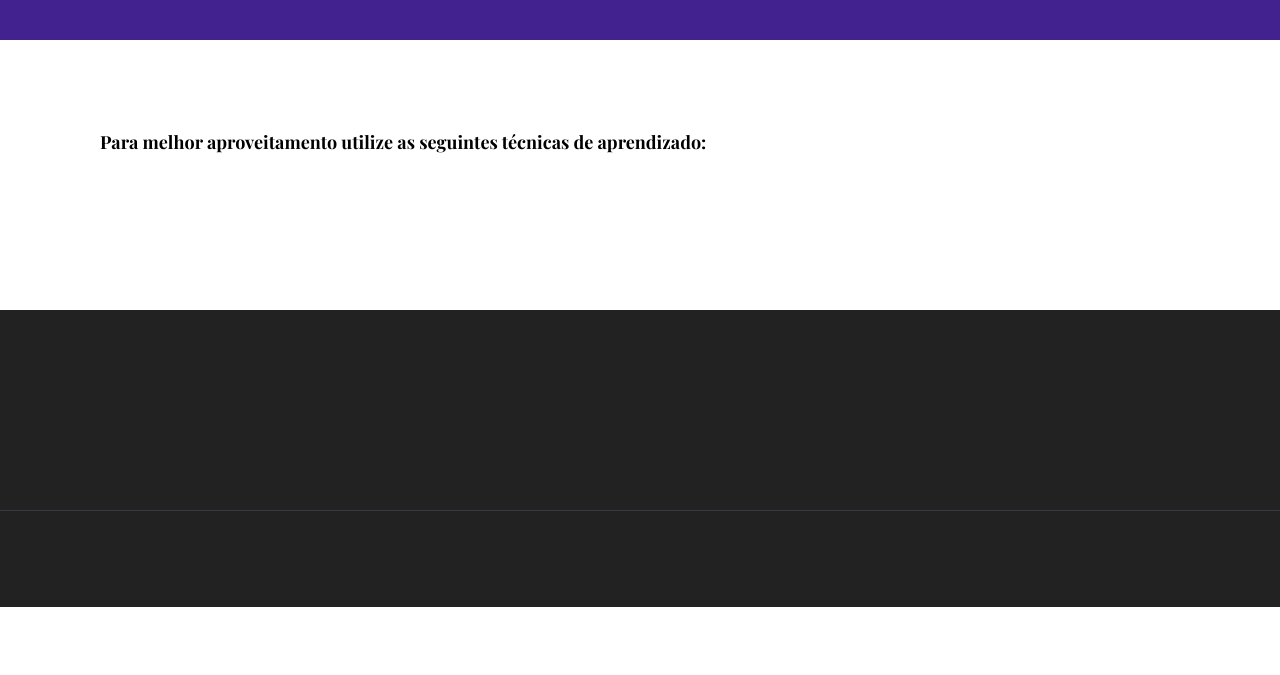
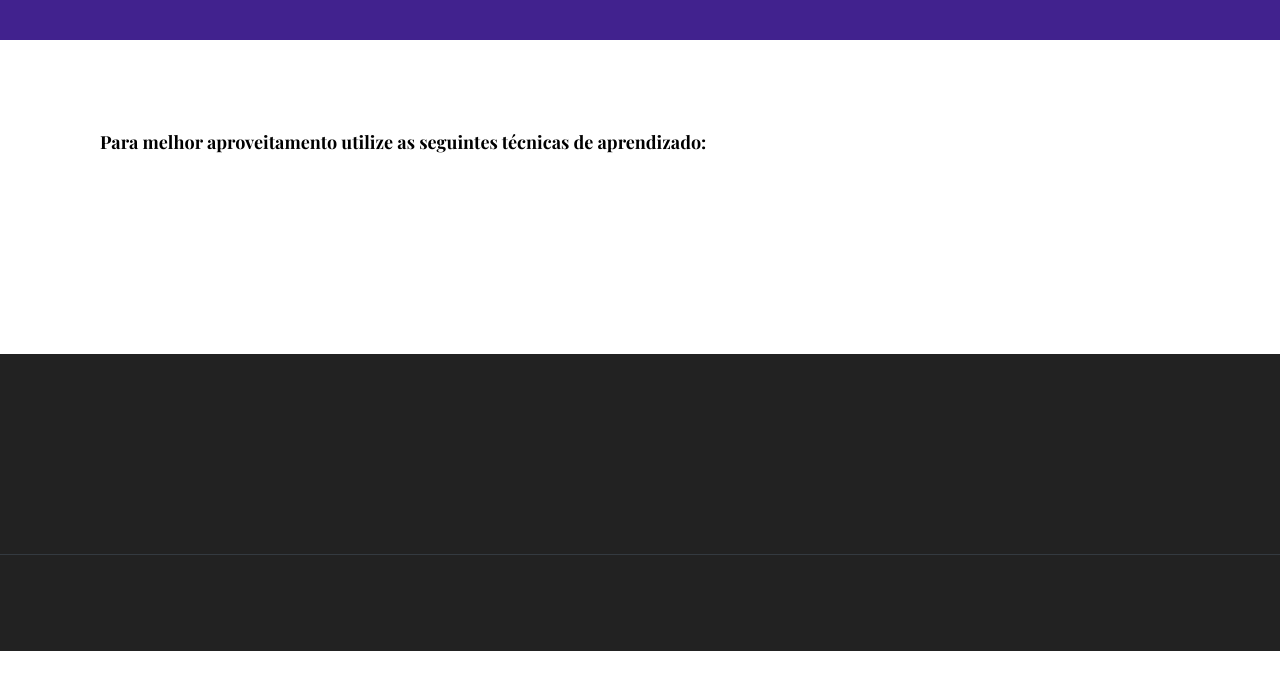
Before and after one commit to NathanDezan/varkproject, a website: page front/result.html in a window 1280 px wide. Shown: the part 125-800 px from the top of the page. Drawn offline with nearby package versions, Linux system fonts and the light colour scheme.

Commit message:
Update: result.html
tamanho da pagina

```diff
--- a/front/result.html
+++ b/front/result.html
@@ -63,7 +63,7 @@
         <h3 class="card-title" id="learning"></h3>
     </div>
     <div class="container">
-        <h5 class="card-title">Para melhor aproveitamento utilize as seguintes técnicas de aprendizado:<br><br><br><br></h5>
+        <h5 class="card-title">Para melhor aproveitamento utilize as seguintes técnicas de aprendizado:<br><br><br><br><br><br></h5>
     </div>
     <div class="container">
     </div>
```
